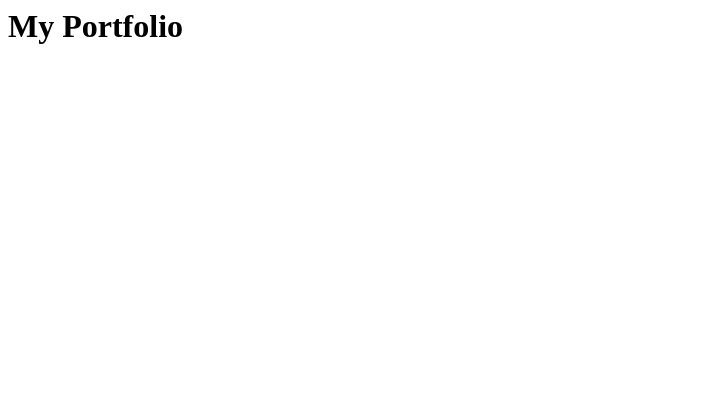
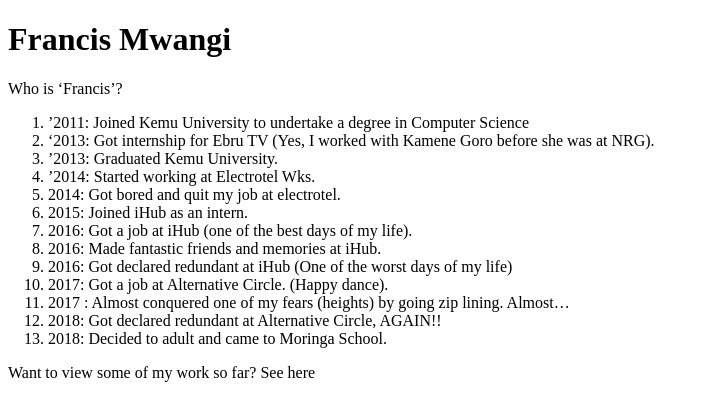
Before and after one commit to Njarif/My-portfolio, a plain HTML site: page index.html in a window 1280 px wide. Shown: the whole page, without its empty margins (0-709 px from the left). Drawn offline with Linux system fonts and the light colour scheme.

Commit message:
Add my background,education,job experience,reason for joining Moringa School

```diff
--- a/index.html
+++ b/index.html
@@ -1 +1,28 @@
-<h1>My Portfolio</h1>
+<!DOCTYPE html>
+<html>
+  <head>
+    <title>My Portfolio!</title>
+  </head>
+  <body>
+    <h1>Francis Mwangi</h1>
+    <p>Who is ‘Francis’?</p>
+    <ol>
+      <li>’2011: Joined Kemu University to undertake a degree in Computer Science</li>
+      <li>‘2013: Got internship for Ebru TV (Yes, I worked with Kamene Goro before she was at NRG).</li>
+      <li>’2013: Graduated Kemu University.</li>
+      <li>’2014: Started working at Electrotel Wks.</li>
+      <li>2014: Got bored and quit my job at electrotel.</li>
+      <li>2015: Joined iHub as an intern.</li>
+      <li>2016: Got a job at iHub (one of the best days of my life).</li>
+      <li>2016: Made fantastic friends and memories at iHub.</li>
+      <li>2016: Got declared redundant at iHub (One of the worst days of my life)</li>
+      <li>2017: Got a job at Alternative Circle. (Happy dance).</li>
+      <li>2017 : Almost conquered one of my fears (heights) by going zip lining. Almost…</li>
+      <li>2018: Got declared redundant at Alternative Circle, AGAIN!!</li>
+      <li>2018: Decided to adult and came to Moringa School.</li>
+    </ol>
+
+    <p>Want to view some of my work so far? See here</p>
+
+  </body>
+</html>
```
